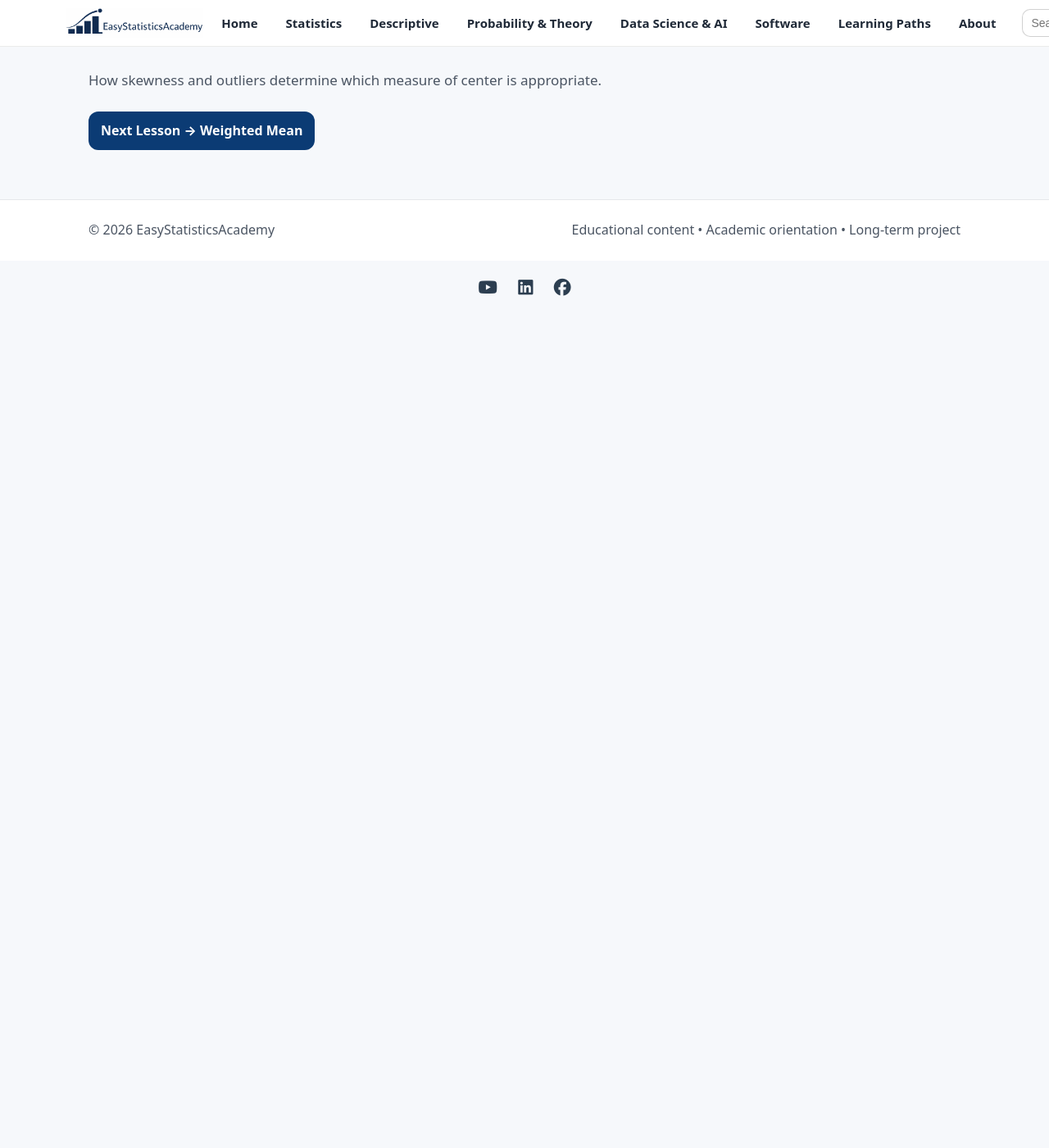
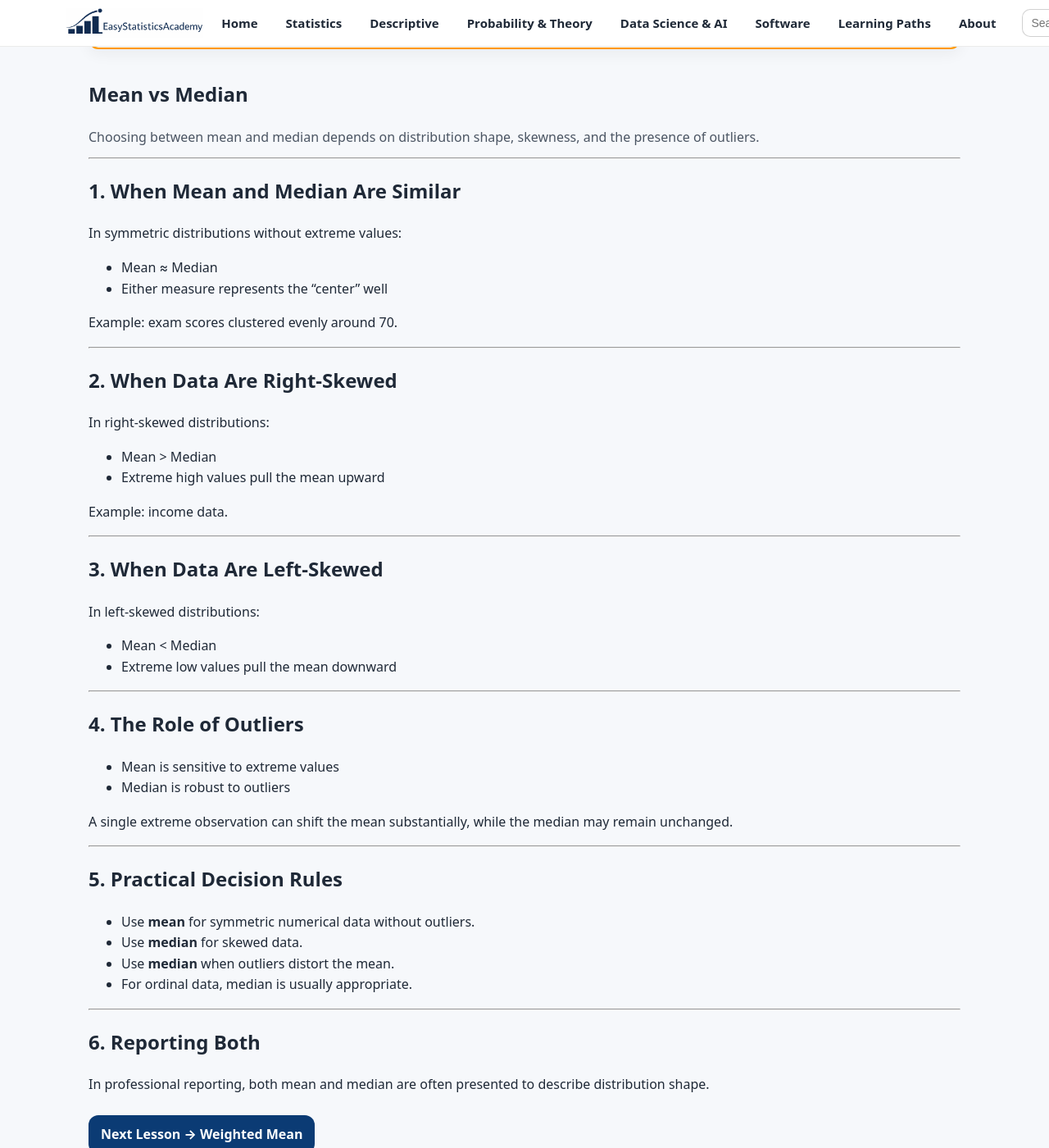
Before and after one commit to ammar-homaida-statistics/easystatisticsacademy, a Jekyll site: the page built from descriptive/center/mean-vs-median/index.md, in a window 1280 px wide and 1400 px high, scrolled down 270 px. Shown: the whole window at 82% size. Built offline with Jekyll 4.4.1, drawn with Linux system fonts in a browser that asks for light colours; before the commit the page ends 900 px from its top, so only the background shows below that; some of the changed text lies outside the part shown.

Commit message:
Add lesson content

```diff
--- a/descriptive/center/mean-vs-median/index.md
+++ b/descriptive/center/mean-vs-median/index.md
@@ -1,29 +1,125 @@
 ---
 layout: default
-title: "Mean vs Median"
+title: "Mean vs Median (Skewness, Outliers, and Choice Rules)"
+description: "How to choose between mean and median using distribution shape, skewness, and outlier behavior."
 permalink: /descriptive/center/mean-vs-median/
 sidebar: false
 ---
 
+<!-- Previous Button -->
 <section class="section section-slim">
   <a class="btn btn-outline" href="/descriptive/center/mode/">
-    ← Previous Lesson
+    ← Previous Lesson: Mode
   </a>
 </section>
 
+<!-- UNDER CONSTRUCTION -->
 <section class="section section-slim">
-  <div class="callout" style="background:#fff4e5;border:2px solid #ff9800;padding:2rem;border-radius:12px;">
-    <h2 style="margin-top:0;color:#e65100;">🚧 Lesson Under Construction</h2>
+  <div class="callout" style="background:#fff4e5; border:2px solid #ff9800; padding:2rem; border-radius:12px;">
+    <div class="callout-copy">
+      <h2 style="margin-top:0; color:#e65100; font-size:1.8rem;">
+        🚧 Lesson Under Construction
+      </h2>
+      <p style="margin:0; font-size:1.05rem; color:#5d4037; line-height:1.6;">
+        Visual examples, skewed distributions, and software demonstrations will be added later.
+      </p>
+    </div>
   </div>
 </section>
 
 <section class="section">
-  <h1>Mean vs Median</h1>
-  <p class="lead">
-    How skewness and outliers determine which measure of center is appropriate.
+  <div class="section-head">
+    <h1>Mean vs Median</h1>
+    <p>
+      Choosing between mean and median depends on distribution shape, skewness,
+      and the presence of outliers.
+    </p>
+  </div>
+
+  <hr>
+
+  <h2>1. When Mean and Median Are Similar</h2>
+
+  <p>
+    In symmetric distributions without extreme values:
   </p>
+
+  <ul>
+    <li>Mean ≈ Median</li>
+    <li>Either measure represents the “center” well</li>
+  </ul>
+
+  <p>
+    Example: exam scores clustered evenly around 70.
+  </p>
+
+  <hr>
+
+  <h2>2. When Data Are Right-Skewed</h2>
+
+  <p>
+    In right-skewed distributions:
+  </p>
+
+  <ul>
+    <li>Mean &gt; Median</li>
+    <li>Extreme high values pull the mean upward</li>
+  </ul>
+
+  <p>
+    Example: income data.
+  </p>
+
+  <hr>
+
+  <h2>3. When Data Are Left-Skewed</h2>
+
+  <p>
+    In left-skewed distributions:
+  </p>
+
+  <ul>
+    <li>Mean &lt; Median</li>
+    <li>Extreme low values pull the mean downward</li>
+  </ul>
+
+  <hr>
+
+  <h2>4. The Role of Outliers</h2>
+
+  <ul>
+    <li>Mean is sensitive to extreme values</li>
+    <li>Median is robust to outliers</li>
+  </ul>
+
+  <p>
+    A single extreme observation can shift the mean substantially,
+    while the median may remain unchanged.
+  </p>
+
+  <hr>
+
+  <h2>5. Practical Decision Rules</h2>
+
+  <ul>
+    <li>Use <strong>mean</strong> for symmetric numerical data without outliers.</li>
+    <li>Use <strong>median</strong> for skewed data.</li>
+    <li>Use <strong>median</strong> when outliers distort the mean.</li>
+    <li>For ordinal data, median is usually appropriate.</li>
+  </ul>
+
+  <hr>
+
+  <h2>6. Reporting Both</h2>
+
+  <p>
+    In professional reporting, both mean and median are often presented
+    to describe distribution shape.
+  </p>
+
 </section>
 
+<!-- Next Button -->
 <section class="section section-slim">
   <a class="btn" href="/descriptive/center/weighted-mean/">
     Next Lesson → Weighted Mean
@@ -31,12 +127,13 @@ sidebar: false
 </section>
 
 <script>
-(function(){
-  var KEY="esa_continue_descriptive_center_lesson_v0";
-  localStorage.setItem(KEY,JSON.stringify({
-    url:"/descriptive/center/mean-vs-median/",
-    label:"Lesson 5 — Mean vs Median",
-    ts:Date.now()
-  }));
-})();
+  (function () {
+    var KEY = "esa_continue_descriptive_center_lesson_v0";
+
+    localStorage.setItem(KEY, JSON.stringify({
+      url: "/descriptive/center/mean-vs-median/",
+      label: "Lesson 5 — Mean vs Median (Skewness, Outliers, and Choice Rules)",
+      ts: Date.now()
+    }));
+  })();
 </script>
```
